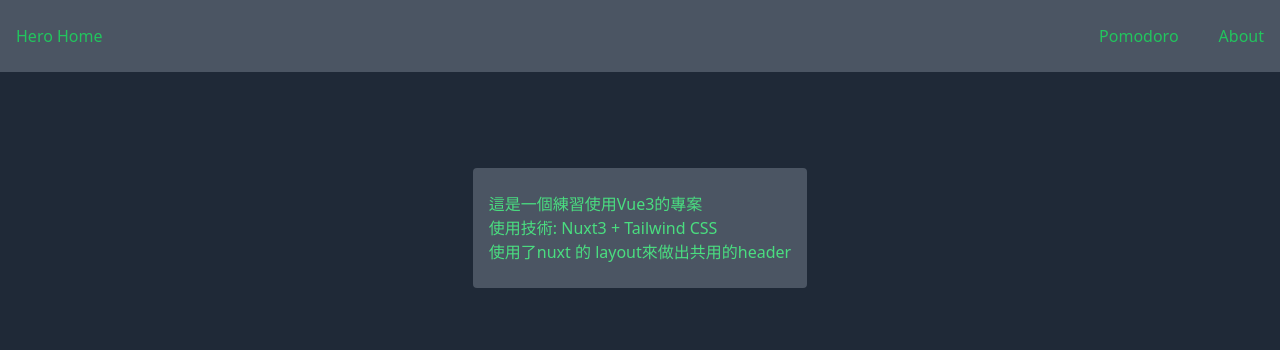
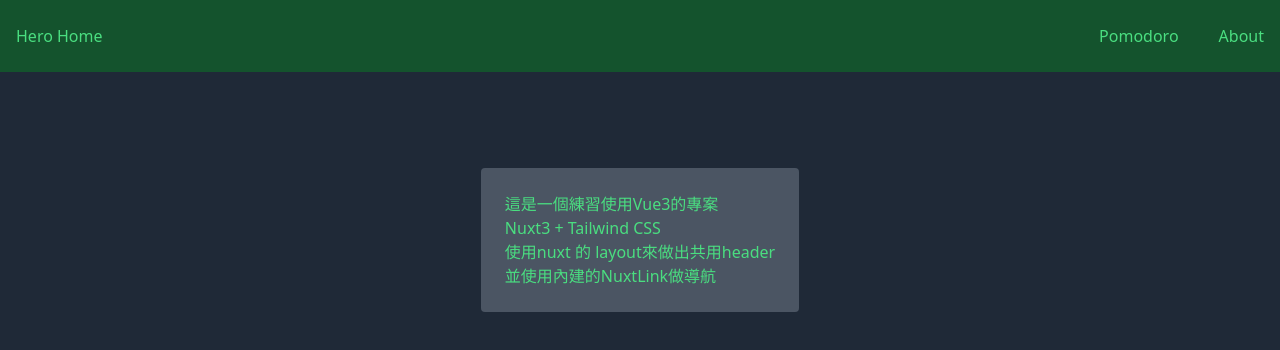
Before and after one commit to clspeter/nuxt-element-practice, a Nuxt app: page /about in a window 1280 px wide. Shown: the top 350 px of the page. Built offline with nearby package versions, Linux system fonts and the light colour scheme.

Commit message:
small update

```diff
--- a/layouts/default.vue
+++ b/layouts/default.vue
@@ -1,13 +1,13 @@
 import { NuxtLink } from '../.nuxt/components';
 <template>
     <div class="min-h-screen flex flex-col">
-        <div class="bg-gray-600">
+        <div class="bg-green-900">
             <header>
                 <nav class="flex py-6 px-4 space-x-10 justify-between">
-                    <NuxtLink class="text-green-500 text-underline" to="/">Hero Home</NuxtLink>
+                    <NuxtLink class="text-green-400 text-underline" to="/">Hero Home</NuxtLink>
                     <div class="space-x-10">
-                        <NuxtLink class="text-green-500 text-underline" to="/pomodoro">Pomodoro</NuxtLink>
-                        <NuxtLink class="text-green-500 " to="/about">About</NuxtLink>
+                        <NuxtLink class="text-green-400 text-underline" to="/pomodoro">Pomodoro</NuxtLink>
+                        <NuxtLink class="text-green-400 " to="/about">About</NuxtLink>
                     </div>
                 </nav>
             </header>
--- a/pages/about.vue
+++ b/pages/about.vue
@@ -1,11 +1,12 @@
 <template>
     <div class="py-24 bg-gray-800 grow">
         <div class="flex">
-            <div class="items-center rounded bg-gray-600 mx-auto py-6 px-4">
+            <div class="items-center rounded bg-gray-600 mx-auto p-6">
                 <div class="text-green-400">
                     這是一個練習使用Vue3的專案
-                    <p>使用技術: Nuxt3 + Tailwind CSS</p>
-                    <p>使用了nuxt 的 layout來做出共用的header</p>
+                    <p>Nuxt3 + Tailwind CSS</p>
+                    <p>使用nuxt 的 layout來做出共用header</p>
+                    <p>並使用內建的NuxtLink做導航</p>
                 </div>
             </div>
         </div>
--- a/pages/index.vue
+++ b/pages/index.vue
@@ -1,7 +1,7 @@
 <template>
     <div class="grow w-full bg-gray-800 flex">
         <div class="m-auto">
-            <VueWriter class=" text-3xl text-green-600 font-semibold"
+            <VueWriter class=" text-5xl text-green-600 font-semibold"
                 :array="['<This_is_Peter />', 'WhoSartedToLearnVue.js']" :caret="cursor" />
         </div>
     </div>
```
